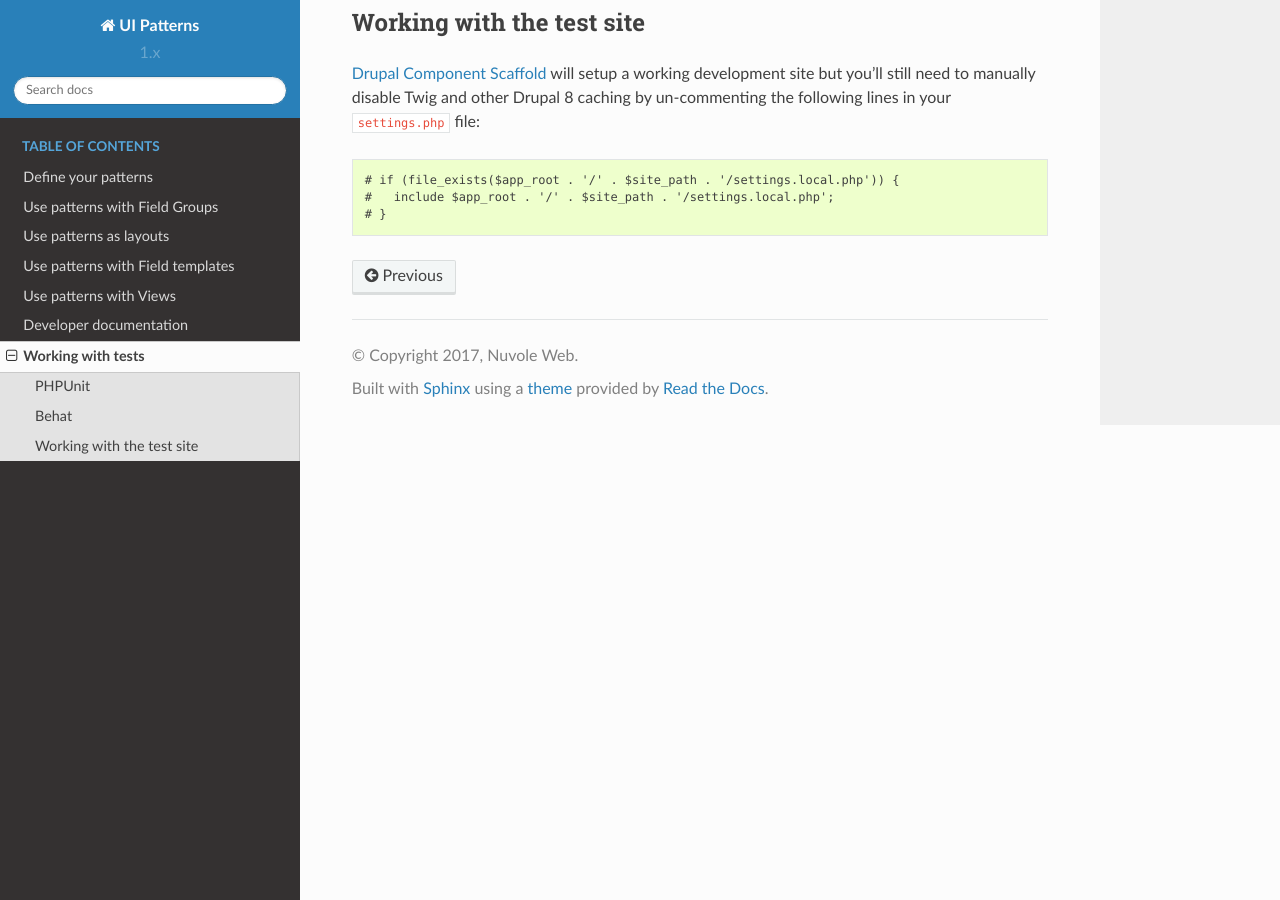
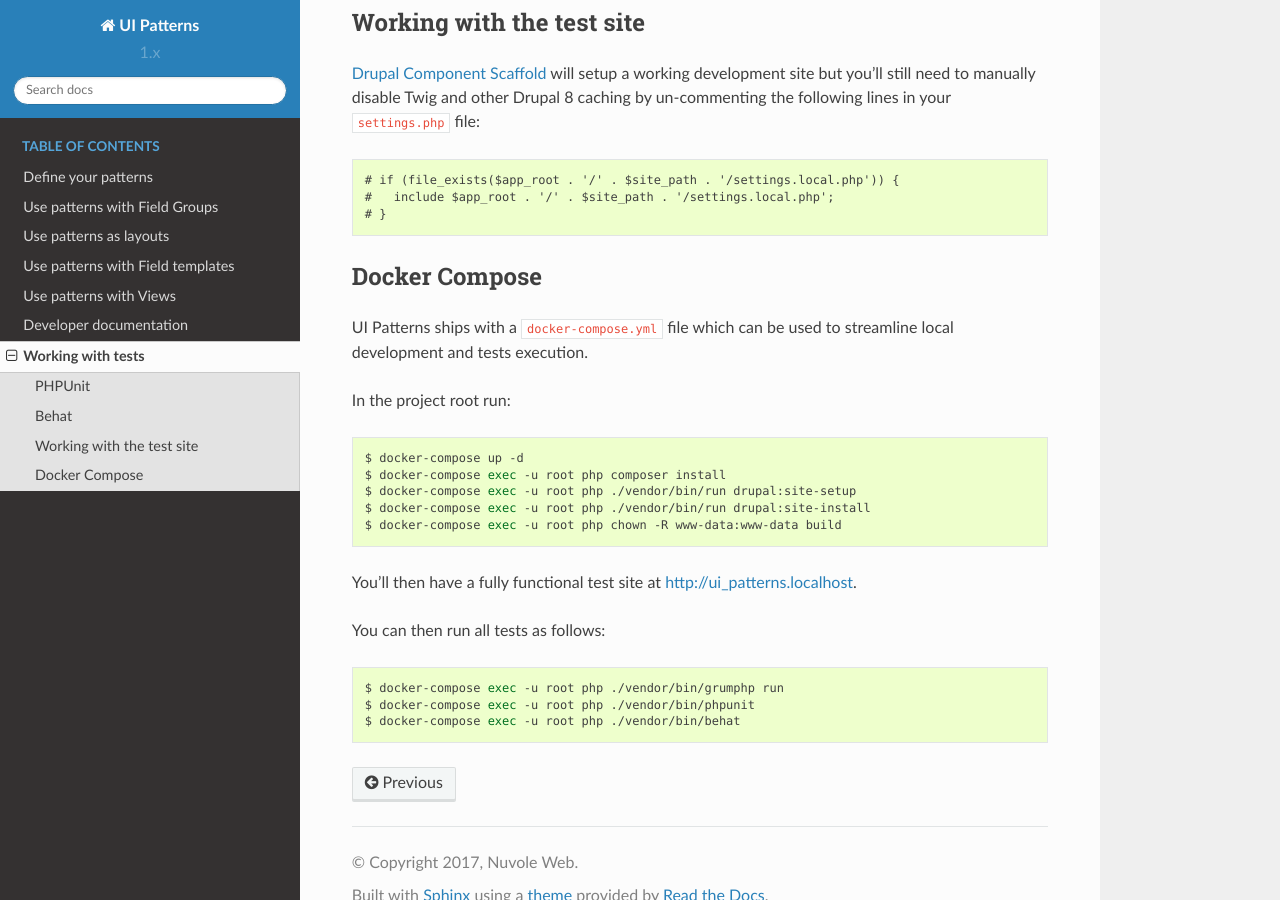
Before and after one commit to nuvoleweb/ui_patterns, a Sphinx documentation site: the page built from docs/content/tests.rst, in a window 1280 px wide and 900 px high, scrolled down 896 px. Built offline with Sphinx 7.4.7 and the Read the Docs theme 2.0.0, drawn with Linux system fonts in a browser that asks for light colours.

Commit message:
Issue #169: Update docs.

```diff
--- a/docs/content/tests.rst
+++ b/docs/content/tests.rst
@@ -51,3 +51,28 @@ you'll still need to manually disable Twig and other Drupal 8 caching by un-comm
    # if (file_exists($app_root . '/' . $site_path . '/settings.local.php')) {
    #   include $app_root . '/' . $site_path . '/settings.local.php';
    # }
+
+Docker Compose
+--------------
+
+UI Patterns ships with a ``docker-compose.yml`` file which can be used to streamline local development and tests execution.
+
+In the project root run:
+
+.. code-block:: bash
+
+   $ docker-compose up -d
+   $ docker-compose exec -u root php composer install
+   $ docker-compose exec -u root php ./vendor/bin/run drupal:site-setup
+   $ docker-compose exec -u root php ./vendor/bin/run drupal:site-install
+   $ docker-compose exec -u root php chown -R www-data:www-data build
+
+You'll then have a fully functional test site at `http://ui_patterns.localhost <http://ui_patterns.localhost>`_.
+
+You can then run all tests as follows:
+
+.. code-block:: bash
+
+   $ docker-compose exec -u root php ./vendor/bin/grumphp run
+   $ docker-compose exec -u root php ./vendor/bin/phpunit
+   $ docker-compose exec -u root php ./vendor/bin/behat
```
